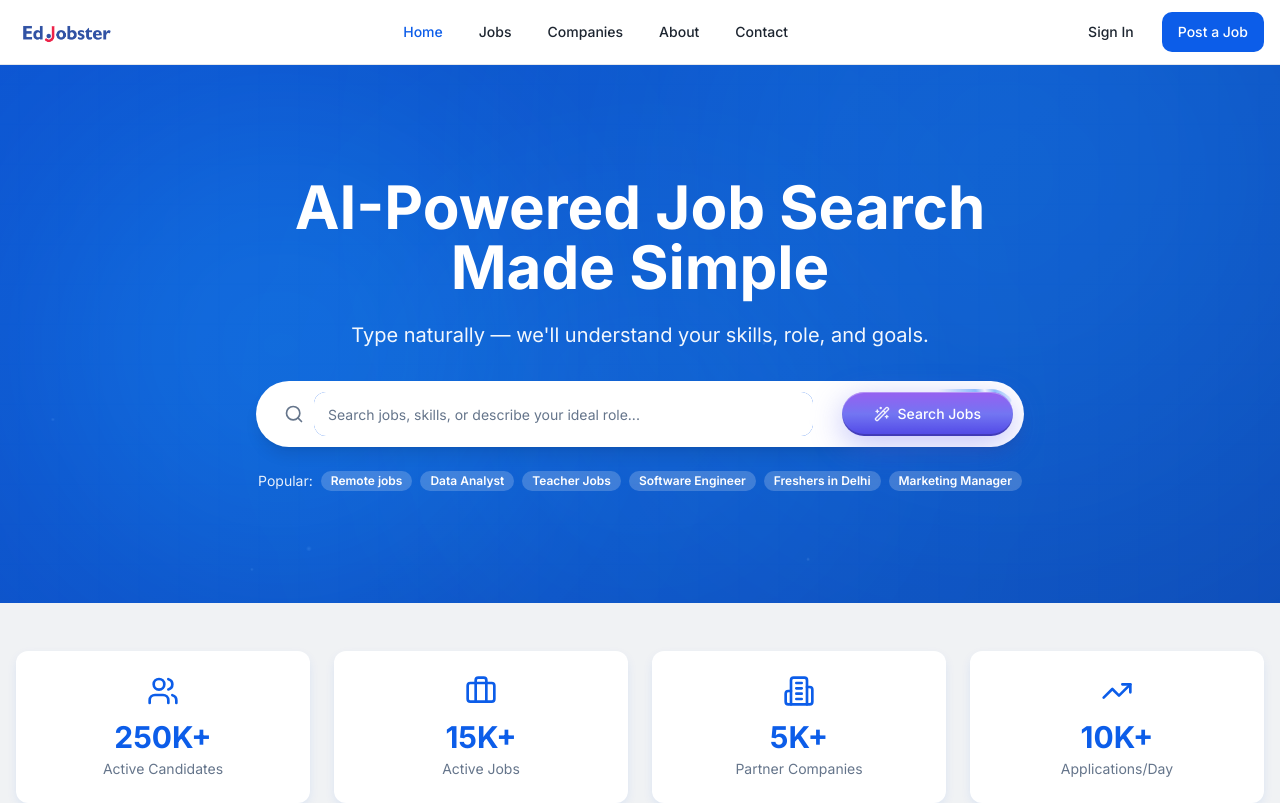
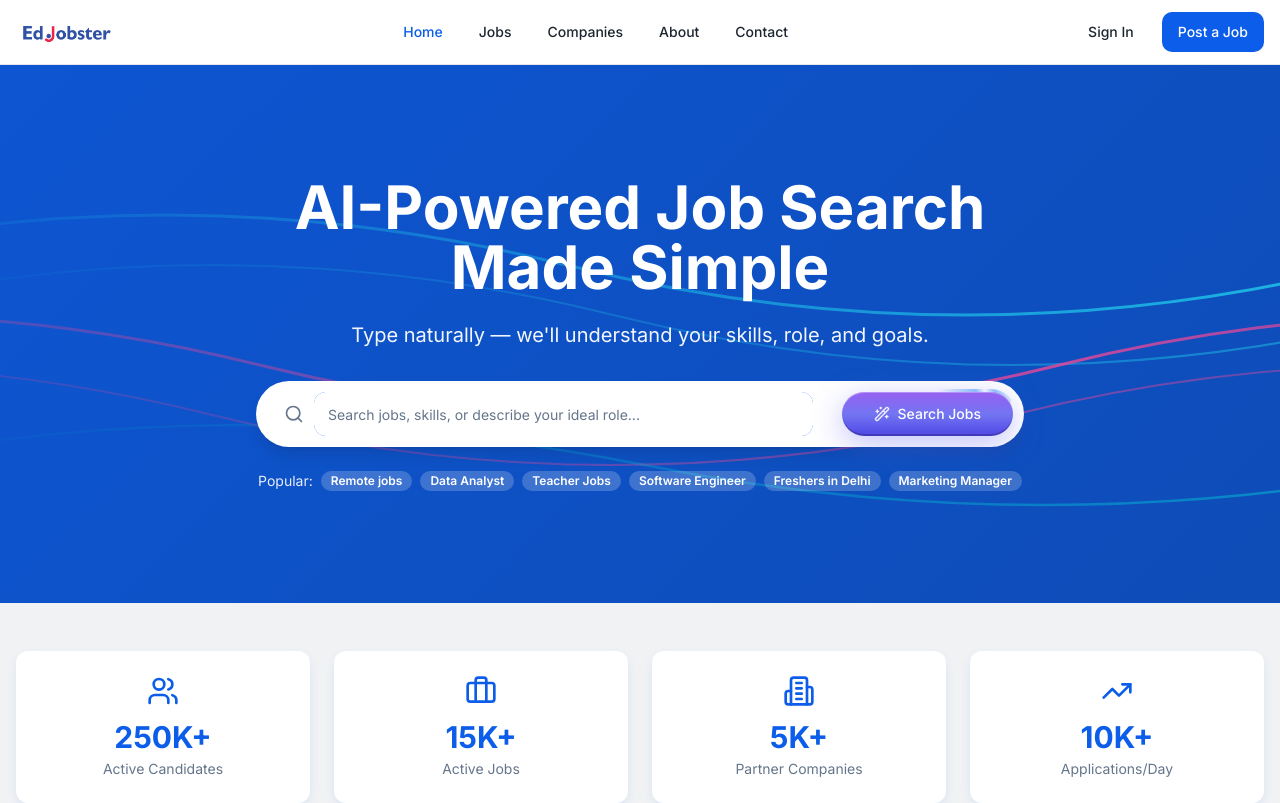
Before and after one commit to edjobster/edjobster-jobs, a React (Vite) app: page / in a window 1280 px wide. Shown: the top 803 px of the page. Built offline with nearby package versions, Linux system fonts and the light colour scheme; the HTML template or start-up script is replaced by a standard one.

Commit message:
Refactor hero background animation

```diff
--- a/src/pages/Home.tsx
+++ b/src/pages/Home.tsx
@@ -81,18 +81,83 @@ export default function Home() {
     <div className="min-h-screen">
       {/* Hero Section with AI Search */}
       <section className="relative gradient-hero text-white py-20 md:py-28 overflow-hidden">
-        {/* Animated Background Elements */}
-        <div className="absolute inset-0">
-          <div className="absolute top-10 left-10 w-[480px] h-[480px] bg-primary/40 rounded-full blur-[110px] animate-float mix-blend-screen"></div>
-          <div className="absolute bottom-0 right-0 w-[700px] h-[700px] bg-primary/30 rounded-full blur-[130px] animate-float-slow mix-blend-screen"></div>
-          <div className="absolute top-1/3 right-1/3 w-[420px] h-[420px] bg-primary/20 rounded-full blur-[110px] animate-float mix-blend-screen" style={{ animationDelay: '2s' }}></div>
-          <div className="absolute inset-0 ai-grid opacity-60"></div>
-          {/* AI Particle Waves */}
-          <div className="absolute inset-0 overflow-hidden opacity-40">
-            <div className="absolute bottom-0 left-0 w-full h-[60%] particle-wave-1"></div>
-            <div className="absolute bottom-0 left-0 w-full h-[60%] particle-wave-2" style={{ animationDelay: '2s' }}></div>
-            <div className="absolute bottom-0 left-0 w-full h-[60%] particle-wave-3" style={{ animationDelay: '4s' }}></div>
-          </div>
+        {/* Animated AI Waves Background */}
+        <div className="absolute inset-0 overflow-hidden">
+          {/* Cyan Wave */}
+          <svg className="absolute inset-0 w-full h-full" preserveAspectRatio="none">
+            <path
+              d="M0,200 Q400,100 800,200 T1600,200 T2400,200 T3200,200"
+              className="animate-wave-flow"
+              fill="none"
+              stroke="url(#gradient-cyan)"
+              strokeWidth="3"
+              strokeLinecap="round"
+            />
+            <path
+              d="M0,250 Q400,150 800,250 T1600,250 T2400,250 T3200,250"
+              className="animate-wave-flow-delayed"
+              fill="none"
+              stroke="url(#gradient-cyan)"
+              strokeWidth="2"
+              strokeLinecap="round"
+              opacity="0.6"
+            />
+            <defs>
+              <linearGradient id="gradient-cyan" x1="0%" y1="0%" x2="100%" y2="0%">
+                <stop offset="0%" stopColor="rgba(34, 211, 238, 0)" />
+                <stop offset="50%" stopColor="rgba(34, 211, 238, 0.8)" />
+                <stop offset="100%" stopColor="rgba(34, 211, 238, 0)" />
+              </linearGradient>
+            </defs>
+          </svg>
+
+          {/* Pink/Magenta Wave */}
+          <svg className="absolute inset-0 w-full h-full" preserveAspectRatio="none">
+            <path
+              d="M0,300 Q400,200 800,300 T1600,300 T2400,300 T3200,300"
+              className="animate-wave-flow-reverse"
+              fill="none"
+              stroke="url(#gradient-pink)"
+              strokeWidth="3"
+              strokeLinecap="round"
+            />
+            <path
+              d="M0,350 Q400,250 800,350 T1600,350 T2400,350 T3200,350"
+              className="animate-wave-flow-reverse-delayed"
+              fill="none"
+              stroke="url(#gradient-pink)"
+              strokeWidth="2"
+              strokeLinecap="round"
+              opacity="0.6"
+            />
+            <defs>
+              <linearGradient id="gradient-pink" x1="0%" y1="0%" x2="100%" y2="0%">
+                <stop offset="0%" stopColor="rgba(236, 72, 153, 0)" />
+                <stop offset="50%" stopColor="rgba(236, 72, 153, 0.8)" />
+                <stop offset="100%" stopColor="rgba(236, 72, 153, 0)" />
+              </linearGradient>
+            </defs>
+          </svg>
+
+          {/* Additional Cyan Wave (Bottom) */}
+          <svg className="absolute inset-0 w-full h-full" preserveAspectRatio="none">
+            <path
+              d="M0,400 Q400,320 800,400 T1600,400 T2400,400 T3200,400"
+              className="animate-wave-flow-slow"
+              fill="none"
+              stroke="url(#gradient-cyan-alt)"
+              strokeWidth="2.5"
+              strokeLinecap="round"
+              opacity="0.7"
+            />
+            <defs>
+              <linearGradient id="gradient-cyan-alt" x1="0%" y1="0%" x2="100%" y2="0%">
+                <stop offset="0%" stopColor="rgba(6, 182, 212, 0)" />
+                <stop offset="50%" stopColor="rgba(6, 182, 212, 0.9)" />
+                <stop offset="100%" stopColor="rgba(6, 182, 212, 0)" />
+              </linearGradient>
+            </defs>
+          </svg>
         </div>
 
         <div className="container mx-auto px-4 relative z-10">
--- a/tailwind.config.ts
+++ b/tailwind.config.ts
@@ -145,6 +145,22 @@ export default {
             transform: "translateY(-25px) translateX(-15px)"
           }
         },
+        "wave-flow": {
+          "0%": {
+            transform: "translateX(0)",
+          },
+          "100%": {
+            transform: "translateX(-800px)",
+          },
+        },
+        "wave-flow-reverse": {
+          "0%": {
+            transform: "translateX(-800px)",
+          },
+          "100%": {
+            transform: "translateX(0)",
+          },
+        },
       },
       animation: {
         "accordion-down": "accordion-down 0.2s ease-out",
@@ -159,6 +175,11 @@ export default {
         "particle-flow-1": "particle-flow-1 8s ease-in-out infinite",
         "particle-flow-2": "particle-flow-2 12s ease-in-out infinite",
         "particle-flow-3": "particle-flow-3 10s ease-in-out infinite",
+        "wave-flow": "wave-flow 20s linear infinite",
+        "wave-flow-delayed": "wave-flow 25s linear infinite",
+        "wave-flow-reverse": "wave-flow-reverse 18s linear infinite",
+        "wave-flow-reverse-delayed": "wave-flow-reverse 22s linear infinite",
+        "wave-flow-slow": "wave-flow 30s linear infinite",
       },
     },
   },
```
